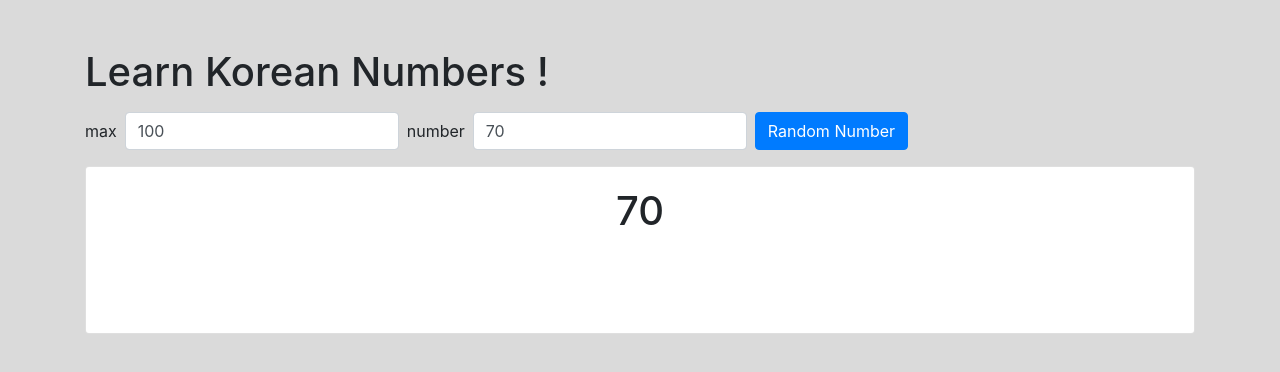
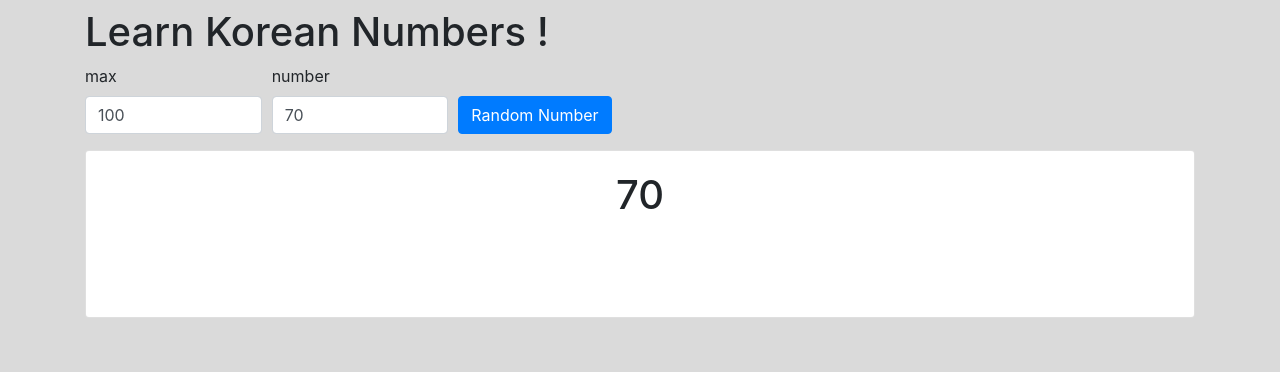
Before and after one commit to jdeflaux/svelte-korean-numbers, a Svelte app: page / in a window 1280 px wide. Shown: the top 372 px of the page. Built offline with nearby package versions, Linux system fonts and the light colour scheme.

Commit message:
fixing layout

```diff
--- a/server.js
+++ b/server.js
@@ -4,4 +4,4 @@ const PORT = process.env.PORT || 5000
 
 express()
   .use(express.static(path.join(__dirname, 'public')))
-  .listen(PORT, () => console.log(`Listening on ${ PORT }`))
+  .listen(PORT, () => console.log(`Listening on http://localhost:${ PORT }`))
--- a/src/App.svelte
+++ b/src/App.svelte
@@ -23,17 +23,24 @@
 </script>
 
 <main class="container">
-  <h1 class="mt-5">Learn Korean Numbers !</h1>
+  <h1 class="mt-2">Learn Korean Numbers !</h1>
 
-  <div class="form-inline mb-3 mt-3">
-    <label for="max" class="mr-2">max</label>
-    <input type="number" class="form-control mr-2" id="max" placeholder="max" bind:value={max}/>
+  <div class="form-row mb-2 justify-content-start">
+    <div class="col mb-2 col-md-2">
+      <label for="max" class="mr-2">max</label>
+      <input type="number" class="form-control mr-2" id="max" placeholder="max" bind:value={max}/>
+    </div>
 
-    <label for="max" class="mr-2">number</label>
-    <input type="number" class="form-control mr-2" id="max" placeholder="number" bind:value={number}/>
+    <div class="col mb-2 col-md-2">
+      <label for="number" class="mr-2">number</label>
+      <input type="number" class="form-control mr-2" id="number" placeholder="number" bind:value={number}/>
+    </div>
 
-    <button class="btn btn-primary" on:click={random}>Random Number</button>
+    <div class="col align-self-end mb-2">
+      <button class="btn btn-primary" on:click={random}>Random Number</button>
+    </div>
   </div>
+
 
   <Number number={id} native={native} sino={sino}/>
 </main>
--- a/src/Number.svelte
+++ b/src/Number.svelte
@@ -12,6 +12,15 @@
   .card:hover .reveal {
     visibility: visible;
   }
+
+  @media (min-width: 768px) {
+    .sino {
+      text-align: right;
+    }
+    .native {
+      text-align: left;
+    }
+   }
 </style>
 
 {#if number !== undefined}
@@ -20,12 +29,12 @@
     <h1>{number}</h1>
 
     <div class="row">
-      <span class="col-sm reveal text-right">
+      <span class="col-sm reveal sino">
           <h2 >{sino}</h2>
           <span class="badge badge-info">sino</span>
       </span>
 
-      <span class="col-sm reveal text-left">
+      <span class="col-sm reveal native">
           <h2 >{native}</h2>
           <span class="badge badge-info">native</span>
       </span>
```
